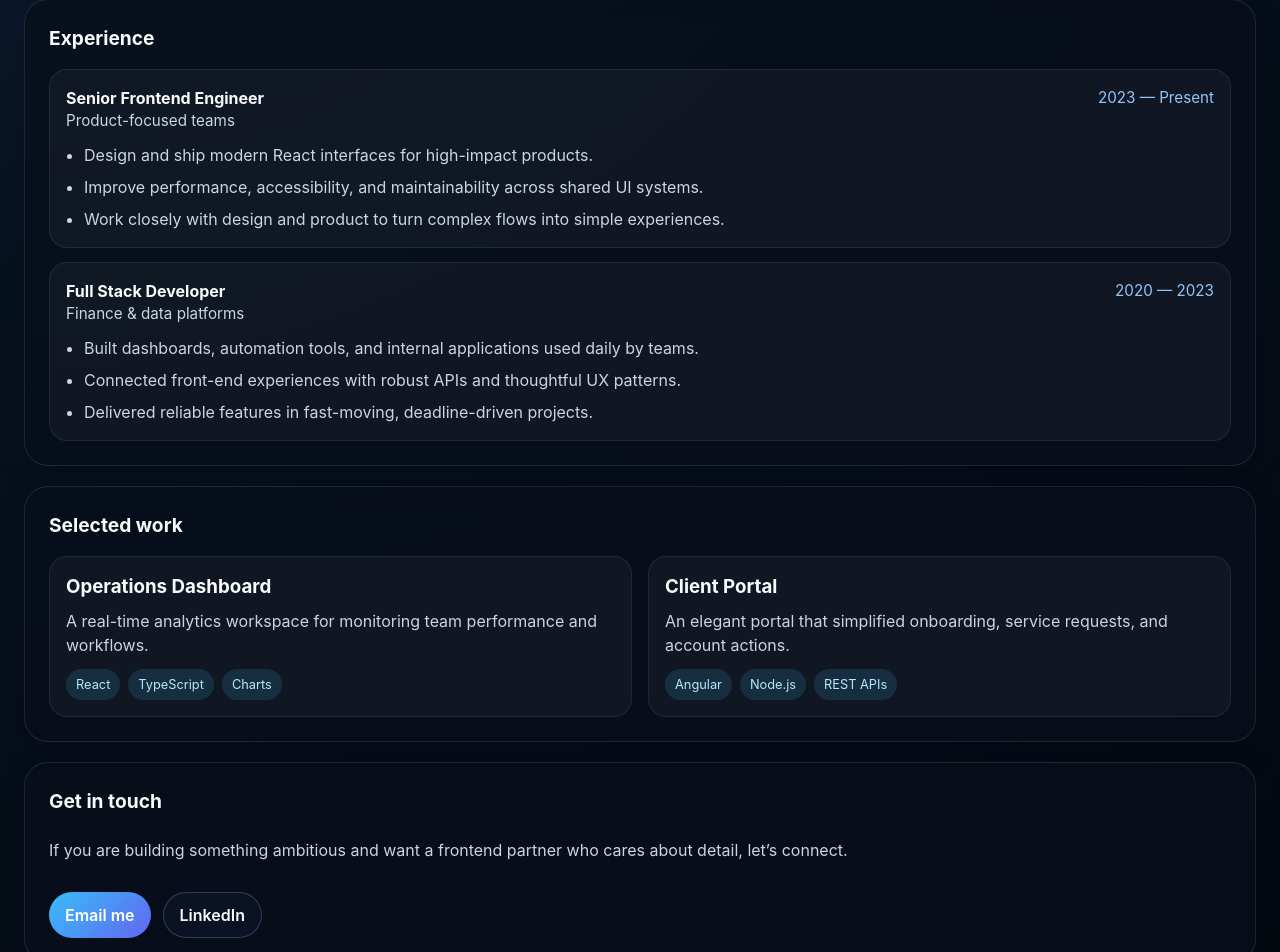
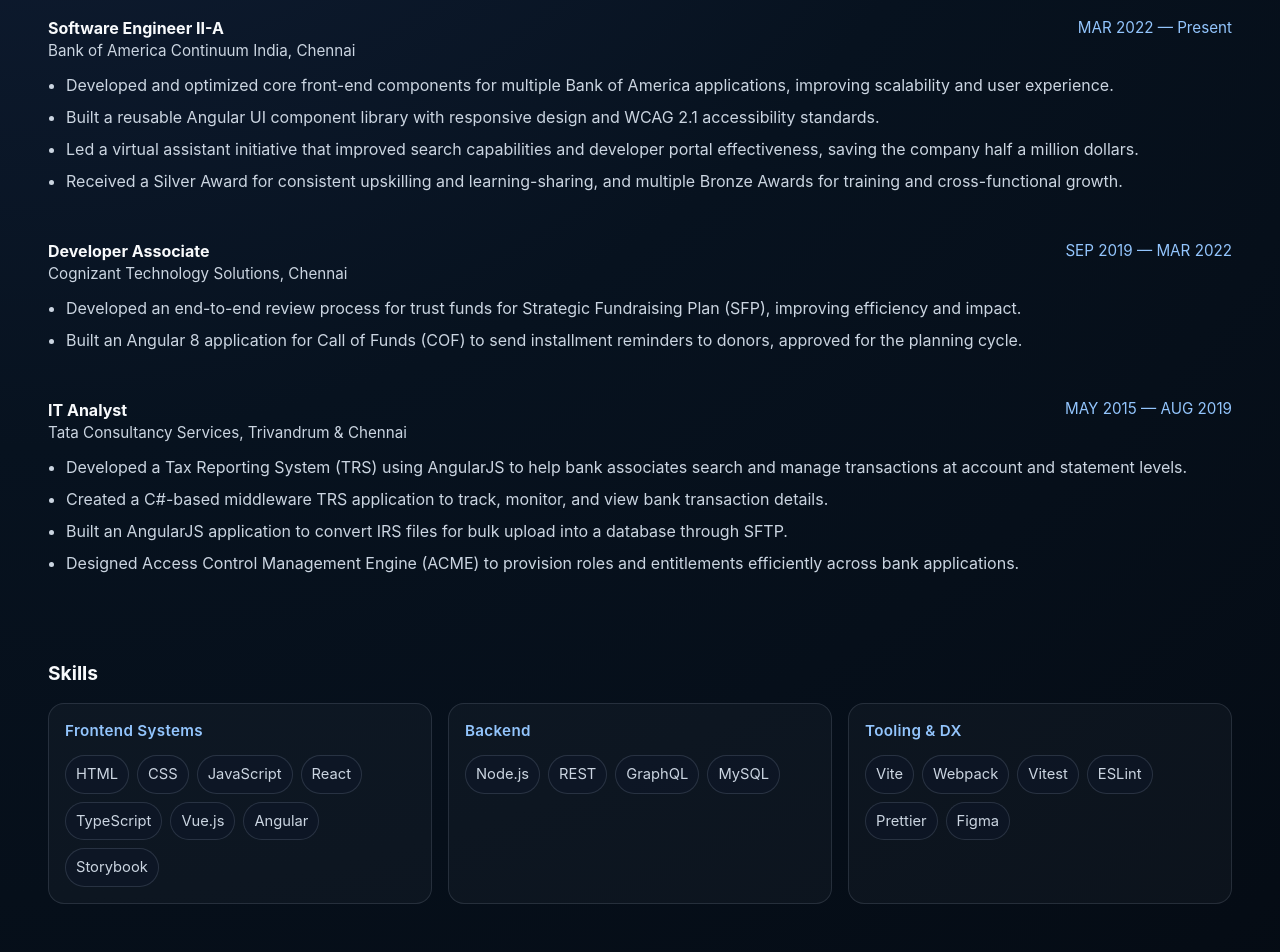
Before and after one commit to YogalakshmiSubbaiyan/portfolio, a React (Vite) app: page / in a window 1280 px wide. Shown: the part 658-1610 px from the top of the page. Built offline with nearby package versions, Linux system fonts and the light colour scheme.

Commit message:
Added resume and updated skills section

```diff
--- a/src/App.tsx
+++ b/src/App.tsx
@@ -16,13 +16,13 @@
         </nav>
 
         <div className='top-actions'>
-          <a href='https://www.linkedin.com/in/yogalakshmi-yoga-subbaiyan-a5181094/' target='_blank' rel='noreferrer' className='icon-link' aria-label='LinkedIn'>
+          <a href='https://www.linkedin.com/in/yogalakshmi-subbaiyan-a5181094/' target='_blank' rel='noreferrer' className='icon-link' aria-label='LinkedIn'>
             <FaLinkedin />
           </a>
           <a href='https://github.com/YogalakshmiSubbaiyan' target='_blank' rel='noreferrer' className='icon-link' aria-label='GitHub'>
             <FaGithub />
           </a>
-          <a href='/resume.pdf' target='_blank' rel='noreferrer' className='resume-link'>Resume</a>
+          <a href='/Yogalakshmi-Resume.pdf' target='_blank' rel='noreferrer' className='resume-link'>Resume</a>
         </div>
       </header>
 
--- a/src/mainComponent/mainComponent.css
+++ b/src/mainComponent/mainComponent.css
@@ -120,9 +120,8 @@
 .content-section {
   padding: 24px;
   border-radius: 24px;
-  background: rgba(8, 15, 28, 0.78);
-  border: 1px solid rgba(148, 163, 184, 0.16);
-  box-shadow: 0 10px 30px rgba(2, 8, 23, 0.24);
+  background: transparent;
+  box-shadow: none;
 }
 
 /* no right-section in single-column layout */
@@ -146,10 +145,10 @@
 }
 
 .experience-item {
-  padding: 16px;
-  border-radius: 18px;
-  background: rgba(255, 255, 255, 0.04);
-  border: 1px solid rgba(148, 163, 184, 0.12);
+  padding: 16px 0;
+  border-radius: 0;
+  background: transparent;
+  border: none;
 }
 
 .experience-header {
@@ -177,6 +176,51 @@
   color: #cbd5e1;
   display: grid;
   gap: 8px;
+}
+
+.skills-grid {
+  display: grid;
+  grid-template-columns: repeat(3, minmax(0, 1fr));
+  gap: 16px;
+  margin-top: 16px;
+}
+
+.skills-group {
+  padding: 16px;
+  border: 1px solid rgba(148, 163, 184, 0.18);
+  border-radius: 16px;
+  background: rgba(255, 255, 255, 0.03);
+}
+
+.skills-group h3 {
+  margin: 0 0 12px;
+  color: #93c5fd;
+  font-size: 0.95rem;
+  font-weight: 600;
+  letter-spacing: 0.02em;
+}
+
+.skills-list {
+  display: flex;
+  flex-wrap: wrap;
+  gap: 8px;
+}
+
+.skills-list span {
+  padding: 8px 10px;
+  border: 1px solid rgba(148, 163, 184, 0.2);
+  border-radius: 999px;
+  color: #cbd5e1;
+  font-size: 0.92rem;
+  line-height: 1.4;
+  text-align: center;
+  background: rgba(15, 23, 42, 0.45);
+}
+
+@media (max-width: 940px) {
+  .skills-grid {
+    grid-template-columns: 1fr;
+  }
 }
 
 .project-grid {
@@ -221,6 +265,33 @@
   display: flex;
   flex-direction: column;
   gap: 10px;
+  padding-top: 28px;
+}
+
+.contact-links {
+  display: flex;
+  flex-wrap: wrap;
+  gap: 14px;
+  margin-top: 8px;
+}
+
+.contact-link {
+  display: inline-flex;
+  align-items: center;
+  gap: 8px;
+  padding: 10px 14px;
+  border: 1px solid rgba(148, 163, 184, 0.24);
+  border-radius: 999px;
+  color: #93c5fd;
+  text-decoration: none;
+  font-weight: 500;
+  transition: border-color 0.2s ease, color 0.2s ease, transform 0.2s ease;
+}
+
+.contact-link:hover {
+  color: #ffffff;
+  border-color: rgba(147, 197, 253, 0.5);
+  transform: translateY(-1px);
 }
 
 @media (max-width: 940px) {
--- a/src/mainComponent/mainComponent.tsx
+++ b/src/mainComponent/mainComponent.tsx
@@ -1,24 +1,36 @@
 import './mainComponent.css'
+import { FaGithub, FaLinkedin, FaDownload } from 'react-icons/fa'
 
 const experiences = [
   {
-    role: 'Senior Frontend Engineer',
-    company: 'Product-focused teams',
-    period: '2023 — Present',
+    role: 'Software Engineer II-A',
+    company: 'Bank of America Continuum India, Chennai',
+    period: 'MAR 2022 — Present',
     bullets: [
-      'Design and ship modern React interfaces for high-impact products.',
-      'Improve performance, accessibility, and maintainability across shared UI systems.',
-      'Work closely with design and product to turn complex flows into simple experiences.'
+      'Developed and optimized core front-end components for multiple Bank of America applications, improving scalability and user experience.',
+      'Built a reusable Angular UI component library with responsive design and WCAG 2.1 accessibility standards.',
+      'Led a virtual assistant initiative that improved search capabilities and developer portal effectiveness, saving the company half a million dollars.',
+      'Received a Silver Award for consistent upskilling and learning-sharing, and multiple Bronze Awards for training and cross-functional growth.'
     ]
   },
   {
-    role: 'Full Stack Developer',
-    company: 'Finance & data platforms',
-    period: '2020 — 2023',
+    role: 'Developer Associate',
+    company: 'Cognizant Technology Solutions, Chennai',
+    period: 'SEP 2019 — MAR 2022',
     bullets: [
-      'Built dashboards, automation tools, and internal applications used daily by teams.',
-      'Connected front-end experiences with robust APIs and thoughtful UX patterns.',
-      'Delivered reliable features in fast-moving, deadline-driven projects.'
+      'Developed an end-to-end review process for trust funds for Strategic Fundraising Plan (SFP), improving efficiency and impact.',
+      'Built an Angular 8 application for Call of Funds (COF) to send installment reminders to donors, approved for the planning cycle.'
+    ]
+  },
+  {
+    role: 'IT Analyst',
+    company: 'Tata Consultancy Services, Trivandrum & Chennai',
+    period: 'MAY 2015 — AUG 2019',
+    bullets: [
+      'Developed a Tax Reporting System (TRS) using AngularJS to help bank associates search and manage transactions at account and statement levels.',
+      'Created a C#-based middleware TRS application to track, monitor, and view bank transaction details.',
+      'Built an AngularJS application to convert IRS files for bulk upload into a database through SFTP.',
+      'Designed Access Control Management Engine (ACME) to provision roles and entitlements efficiently across bank applications.'
     ]
   }
 ]
@@ -44,14 +56,12 @@
           <p className="hero-text">
             I’m Yogalakshmi Subbaiyan, a full-stack developer focused on creating clean, user-centered interfaces that make complex products feel effortless.
           </p>
-          <div className="hero-actions">
-            <a href="#projects" className="primary-btn">See projects</a>
-            <a href="mailto:yoga.subbaiyan@gmail.com" className="secondary-btn">Let’s talk</a>
-          </div>
           <div className="hero-stats">
             <span className="stat-pill">React</span>
-            <span className="stat-pill">TypeScript</span>
+            <span className="stat-pill">TypeScript & Javascript</span>
             <span className="stat-pill">UI Systems</span>
+            <span className="stat-pill">Angular</span>
+            <span className="stat-pill">HTML5 & CSS3</span>
           </div>
         </div>
       </section>
@@ -59,7 +69,7 @@
       <section id="about" className="content-section">
         <h2>About</h2>
         <p>
-          I enjoy turning ideas into usable, polished web experiences. My work blends strong engineering habits with an eye for detail, creating products that are both performant and intuitive. I enjoy collaborating with cross-functional teams, solving complex problems, and continuously learning new technologies to build better digital experiences.
+          I enjoy turning ideas into usable, refined web experiences. My work blends strong engineering habits with an eye for detail, creating products that are both performant and intuitive. I enjoy collaborating with cross-functional teams, solving complex problems, and continuously learning new technologies to build better digital experiences.
         </p>
         <p>
           When I&apos;m not coding, you&apos;ll probably find me exploring my creative side through pottery, painting, and various arts and crafts. I&apos;m naturally a creative person, and I enjoy bringing that same curiosity, attention to detail, and thoughtful design mindset into the products I build.
@@ -86,6 +96,48 @@
         </div>
       </section>
 
+      <section id="skills" className="content-section">
+        <h2>Skills</h2>
+
+        <div className="skills-grid">
+          <div className="skills-group">
+            <h3>Frontend Systems</h3>
+            <div className="skills-list">
+              <span>HTML</span>
+              <span>CSS</span>
+              <span>JavaScript</span>
+              <span>React</span>
+              <span>TypeScript</span>
+              <span>Vue.js</span>
+              <span>Angular</span>
+              <span>Storybook</span>
+            </div>
+          </div>
+
+          <div className="skills-group">
+            <h3>Backend</h3>
+            <div className="skills-list">
+              <span>Node.js</span>
+              <span>REST</span>
+              <span>GraphQL</span>
+              <span>MySQL</span>
+            </div>
+          </div>
+
+          <div className="skills-group">
+            <h3>Tooling &amp; DX</h3>
+            <div className="skills-list">
+              <span>Vite</span>
+              <span>Webpack</span>
+              <span>Vitest</span>
+              <span>ESLint</span>
+              <span>Prettier</span>
+              <span>Figma</span>
+            </div>
+          </div>
+        </div>
+      </section>
+
       <section id="projects" className="content-section">
         <h2>Selected work</h2>
         <div className="project-grid">
@@ -106,9 +158,19 @@
       <section id="contact" className="content-section contact-section">
         <h2>Get in touch</h2>
         <p>If you are building something ambitious and want a frontend partner who cares about detail, let’s connect.</p>
-        <div className="hero-actions">
-          <a href="mailto:yoga.subbaiyan@gmail.com" className="primary-btn">Email me</a>
-          <a href="https://www.linkedin.com/in/yogalakshmi-yoga-subbaiyan-a5181094/" target="_blank" rel="noreferrer" className="secondary-btn">LinkedIn</a>
+        <div className="contact-links">
+          <a href="/Yogalakshmi-Resume.pdf" target="_blank" rel="noreferrer" className="contact-link">
+            <FaDownload />
+            <span>Resume</span>
+          </a>
+          <a href="https://github.com/YogalakshmiSubbaiyan" target="_blank" rel="noreferrer" className="contact-link">
+            <FaGithub />
+            <span>GitHub</span>
+          </a>
+          <a href="https://www.linkedin.com/in/yogalakshmi-subbaiyan-a5181094/" target="_blank" rel="noreferrer" className="contact-link">
+            <FaLinkedin />
+            <span>LinkedIn</span>
+          </a>
         </div>
       </section>
     </div>
```
Also changed, not shown: 1 other file (tests, documents, lock files or other folders).
